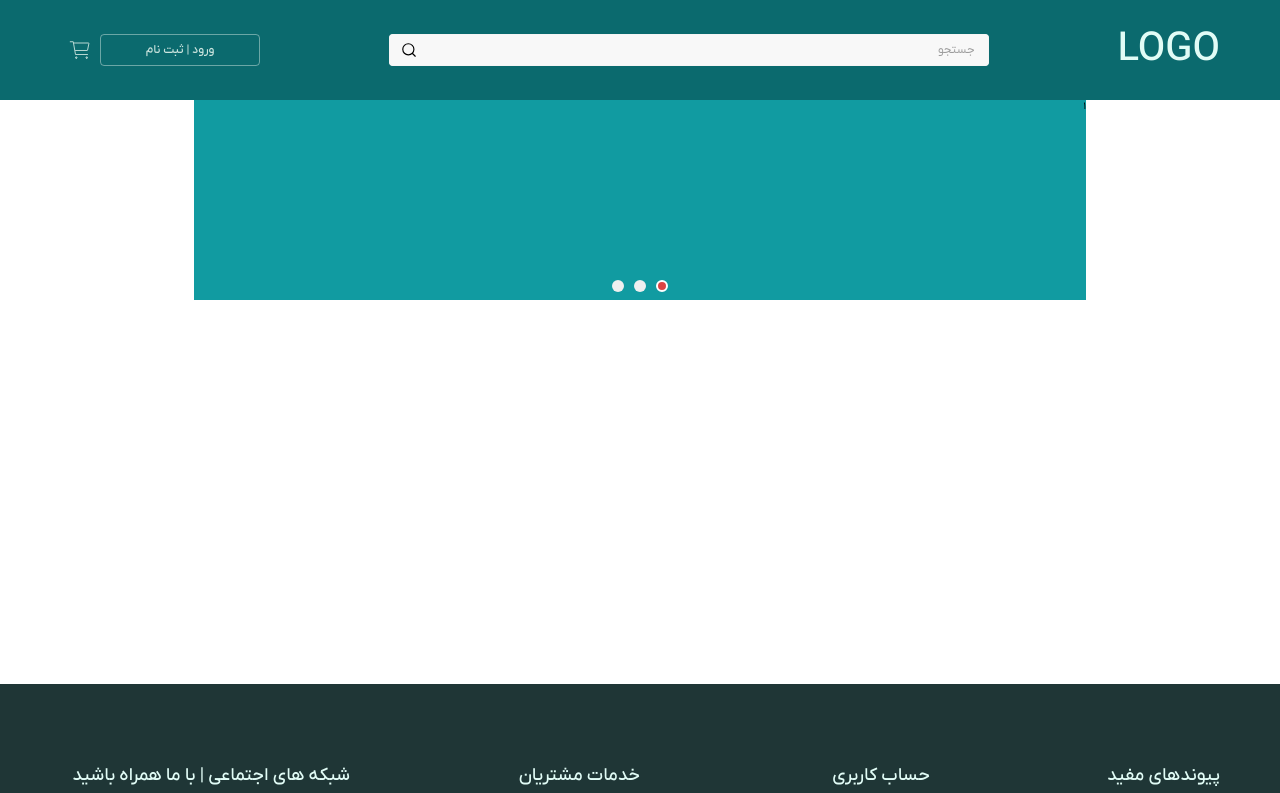
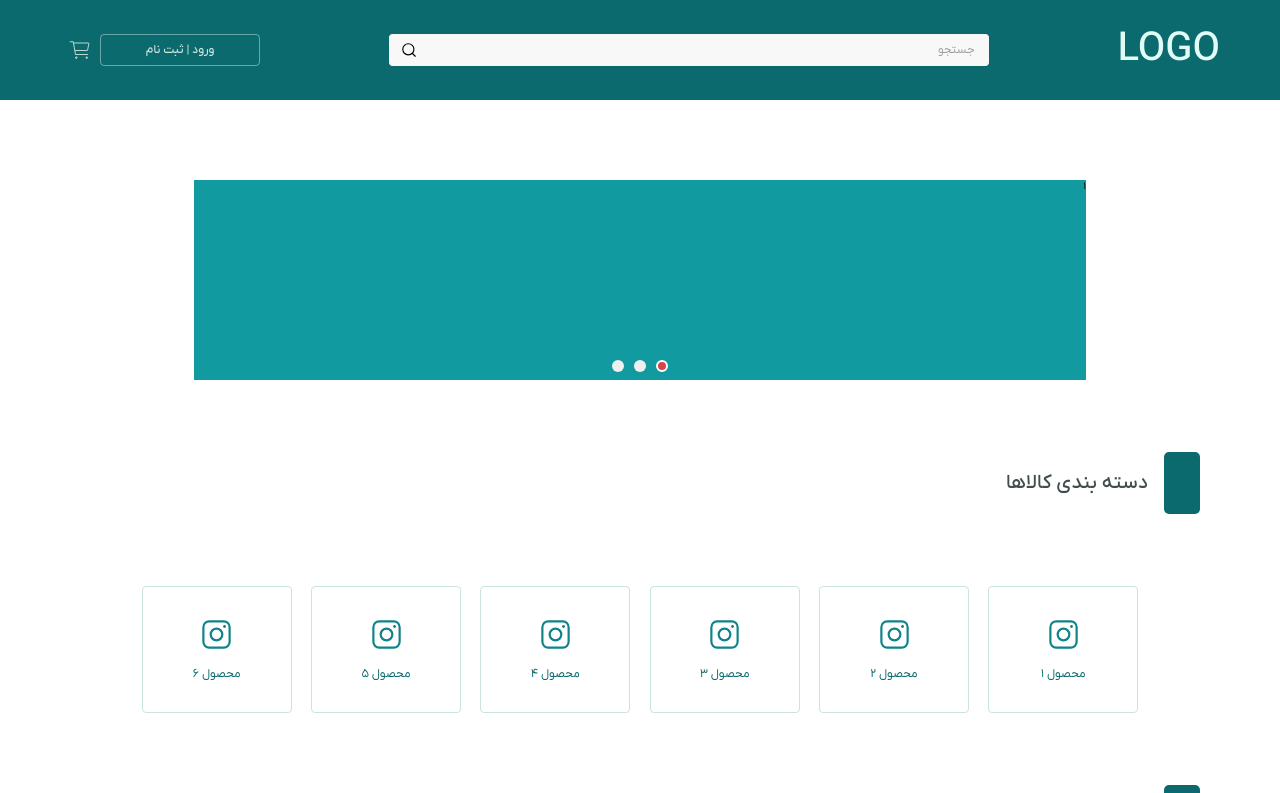
Before and after one commit to yeganehRajab/my-store-app, a Next.js app: page /home in a window 1280 px wide. Shown: the top 793 px of the page. Built offline with nearby package versions, Linux system fonts and the light colour scheme.

Commit message:
[feat]: handle categories

```diff
--- a/pages/home/index.jsx
+++ b/pages/home/index.jsx
@@ -1,46 +1,71 @@
-import { Box, Button, Stack } from "@mui/material";
+import { Box, Button, Grid, Stack } from "@mui/material";
+
 import style from "../../src/components/pages/home/homePage.styles";
+
 import Layout from "../../src/components/ui/layout/index/index";
 import ImageCarousel from "../../src/components/ui/slider/imageCarousel/imageCarousel";
+import Title from "../../src/components/ui/title/title";
+
+import { MAIN_PADDING } from "../../src/constant/constant";
+import {
+  servicesButtonData,
+  sliderNodes,
+} from "../../src/components/pages/home/homePage.data";
+import ServicesButton from "../../src/components/ui/servicesButton/servicesButton";
 
 const HomePage = () => {
-  const nodes = [
-    <Box
-      className="keen-slider__slide"
-      sx={{
-        width: "100%",
-        backgroundColor: "secondary.light",
-        height: "200px",
-      }}
-      key={0}
-    >
-      1
-    </Box>,
-    <Box
-      className="keen-slider__slide"
-      sx={{ width: "100%", backgroundColor: "secondary.main", height: "200px" }}
-      key={1}
-    >
-      1
-    </Box>,
-    <Box
-      className="keen-slider__slide"
-      sx={{ width: "100%", backgroundColor: "primary.main", height: "200px" }}
-      key={2}
-    >
-      1
-    </Box>,
-  ];
-
   return (
     <Layout>
-      <Stack justifyContent={"center"} alignItems={"center"} spacing={2}>
-        <Box
-          width={{ lg: "892px", md: "700px", sm: "80%", xs: "90%" }}
-          marginTop={{ lg: "80px", md: "70px", sm: "40px", xs: "20px" }}
+      <Stack
+        justifyContent={"center"}
+        alignItems={"center"}
+        spacing={9}
+        padding={{
+          lg: MAIN_PADDING.PADDING_LG,
+          md: MAIN_PADDING.PADDING_MD,
+          sm: MAIN_PADDING.PADDING_SM,
+          xs: MAIN_PADDING.PADDING_XS,
+        }}
+      >
+        <Box width={{ lg: "892px", md: "700px", sm: "80%", xs: "100%" }}>
+          <ImageCarousel nodes={sliderNodes} />
+        </Box>
+        <Title titleText={"دسته بندی کالاها"} />
+        <Stack
+          spacing={1}
+          width={"100%"}
+          justifyContent={"center"}
+          alignItems={"center"}
         >
-          <ImageCarousel nodes={nodes} />
-        </Box>
+          <Box width={{ lg: "90%" }}>
+            <Grid
+              container
+              rowSpacing={2}
+              columnSpacing={{ sm: 1 }}
+              display={"flex"}
+              justifyContent={"center"}
+              alignItems={"center"}
+            >
+              {servicesButtonData.map((item, index) => (
+                <Grid
+                  item
+                  lg={2}
+                  md={2}
+                  sm={3}
+                  xs={6}
+                  display={"flex"}
+                  justifyContent={"center"}
+                  alignItems={"center"}
+                  key={index}
+                >
+                  <ServicesButton text={item.text} icon={item.icon} />
+                </Grid>
+              ))}
+            </Grid>
+          </Box>
+        </Stack>
+
+        <Title titleText={"محصولات ما"} />
       </Stack>
     </Layout>
   );
--- /dev/null
+++ b/src/components/pages/home/homePage.data.js
@@ -0,0 +1,57 @@
+import { Box } from "@mui/material";
+import InstagramIcon from "../../ui/icons/instagram";
+
+export const sliderNodes = [
+  <Box
+    className="keen-slider__slide"
+    sx={{
+      width: "100%",
+      backgroundColor: "secondary.light",
+      height: "200px",
+    }}
+    key={0}
+  >
+    1
+  </Box>,
+  <Box
+    className="keen-slider__slide"
+    sx={{ width: "100%", backgroundColor: "secondary.main", height: "200px" }}
+    key={1}
+  >
+    1
+  </Box>,
+  <Box
+    className="keen-slider__slide"
+    sx={{ width: "100%", backgroundColor: "primary.main", height: "200px" }}
+    key={2}
+  >
+    1
+  </Box>,
+];
+
+export const servicesButtonData = [
+  {
+    text: "محصول ۱",
+    icon: <InstagramIcon color={"secondary"} fontSize={"large"} />,
+  },
+  {
+    text: "محصول ۲",
+    icon: <InstagramIcon color={"secondary"} fontSize={"large"} />,
+  },
+  {
+    text: "محصول ۳",
+    icon: <InstagramIcon color={"secondary"} fontSize={"large"} />,
+  },
+  {
+    text: "محصول ۴",
+    icon: <InstagramIcon color={"secondary"} fontSize={"large"} />,
+  },
+  {
+    text: "محصول ۵",
+    icon: <InstagramIcon color={"secondary"} fontSize={"large"} />,
+  },
+  {
+    text: "محصول ۶",
+    icon: <InstagramIcon color={"secondary"} fontSize={"large"} />,
+  },
+];
--- a/src/components/ui/icons/cart.jsx
+++ b/src/components/ui/icons/cart.jsx
@@ -6,30 +6,30 @@ const CartIcon = (props) => (
       <path
         d="M13.75 33.75C14.4404 33.75 15 33.1904 15 32.5C15 31.8096 14.4404 31.25 13.75 31.25C13.0596 31.25 12.5 31.8096 12.5 32.5C12.5 33.1904 13.0596 33.75 13.75 33.75Z"
         stroke={props.color ? "currentColor" : "#000"}
-        stroke-width="1.5"
-        stroke-linecap="round"
-        stroke-linejoin="round"
+        strokeWidth="1.5"
+        strokeLinecap="round"
+        strokeLinejoin="round"
       />
       <path
         d="M31.25 33.75C31.9404 33.75 32.5 33.1904 32.5 32.5C32.5 31.8096 31.9404 31.25 31.25 31.25C30.5596 31.25 30 31.8096 30 32.5C30 33.1904 30.5596 33.75 31.25 33.75Z"
         stroke={props.color ? "currentColor" : "#000"}
-        stroke-width="1.5"
-        stroke-linecap="round"
-        stroke-linejoin="round"
+        strokeWidth="1.5"
+        strokeLinecap="round"
+        strokeLinejoin="round"
       />
       <path
         d="M3.75 6.25H8.75L12.5 27.5H32.5"
         stroke={props.color ? "currentColor" : "#000"}
-        stroke-width="1.5"
-        stroke-linecap="round"
-        stroke-linejoin="round"
+        strokeWidth="1.5"
+        strokeLinecap="round"
+        strokeLinejoin="round"
       />
       <path
         d="M12.5 20.8333H31.9875C32.132 20.8334 32.2722 20.7834 32.384 20.6918C32.4958 20.6003 32.5724 20.4727 32.6008 20.331L34.8508 9.081C34.8689 8.99029 34.8667 8.89667 34.8443 8.80691C34.8219 8.71716 34.7798 8.63349 34.7212 8.56197C34.6625 8.49044 34.5887 8.43283 34.505 8.39329C34.4214 8.35375 34.33 8.33328 34.2375 8.33334H10"
         stroke={props.color ? "currentColor" : "#000"}
-        stroke-width="1.5"
-        stroke-linecap="round"
-        stroke-linejoin="round"
+        strokeWidth="1.5"
+        strokeLinecap="round"
+        strokeLinejoin="round"
       />
     </svg>
   </SvgIcon>
--- a/src/components/ui/icons/instagram.jsx
+++ b/src/components/ui/icons/instagram.jsx
@@ -6,14 +6,14 @@ const InstagramIcon = (props) => (
       <path
         d="M17 3H7C5.93913 3 4.92172 3.42143 4.17157 4.17157C3.42143 4.92172 3 5.93913 3 7V17C3 18.0609 3.42143 19.0783 4.17157 19.8284C4.92172 20.5786 5.93913 21 7 21H17C18.0609 21 19.0783 20.5786 19.8284 19.8284C20.5786 19.0783 21 18.0609 21 17V7C21 5.93913 20.5786 4.92172 19.8284 4.17157C19.0783 3.42143 18.0609 3 17 3Z"
         stroke={props.color ? "currentColor" : "#fff"}
-        stroke-width="1.5"
-        stroke-linejoin="round"
+        strokeWidth="1.5"
+        strokeLinejoin="round"
       />
       <path
         d="M12 16C13.0609 16 14.0783 15.5786 14.8284 14.8284C15.5786 14.0783 16 13.0609 16 12C16 10.9391 15.5786 9.92172 14.8284 9.17157C14.0783 8.42143 13.0609 8 12 8C10.9391 8 9.92172 8.42143 9.17157 9.17157C8.42143 9.92172 8 10.9391 8 12C8 13.0609 8.42143 14.0783 9.17157 14.8284C9.92172 15.5786 10.9391 16 12 16V16Z"
         stroke={props.color ? "currentColor" : "#fff"}
-        stroke-width="1.5"
-        stroke-linejoin="round"
+        strokeWidth="1.5"
+        strokeLinejoin="round"
       />
       <path
         d="M17.5 7.5C17.7652 7.5 18.0196 7.39464 18.2071 7.20711C18.3946 7.01957 18.5 6.76522 18.5 6.5C18.5 6.23478 18.3946 5.98043 18.2071 5.79289C18.0196 5.60536 17.7652 5.5 17.5 5.5C17.2348 5.5 16.9804 5.60536 16.7929 5.79289C16.6054 5.98043 16.5 6.23478 16.5 6.5C16.5 6.76522 16.6054 7.01957 16.7929 7.20711C16.9804 7.39464 17.2348 7.5 17.5 7.5Z"
--- a/src/components/ui/icons/search.jsx
+++ b/src/components/ui/icons/search.jsx
@@ -6,8 +6,8 @@ const SearchIcon = (props) => (
       <path
         d="M17 17L13.2223 13.2156M15.3158 8.15789C15.3158 10.0563 14.5617 11.8769 13.2193 13.2193C11.8769 14.5617 10.0563 15.3158 8.15789 15.3158C6.2595 15.3158 4.43886 14.5617 3.0965 13.2193C1.75413 11.8769 1 10.0563 1 8.15789C1 6.2595 1.75413 4.43886 3.0965 3.0965C4.43886 1.75413 6.2595 1 8.15789 1C10.0563 1 11.8769 1.75413 13.2193 3.0965C14.5617 4.43886 15.3158 6.2595 15.3158 8.15789V8.15789Z"
         stroke={props.color ? "currentColor" : "#000"}
-        stroke-width="1.5"
-        stroke-linecap="round"
+        strokeWidth="1.5"
+        strokeLinecap="round"
       />
     </svg>
   </SvgIcon>
--- a/src/components/ui/layout/index/index.jsx
+++ b/src/components/ui/layout/index/index.jsx
@@ -6,9 +6,7 @@ const Layout = ({ children }) => {
   return (
     <Stack>
       <Navbar />
-      <Box width={"100%"} height={"73vh"}>
-        {children}
-      </Box>
+      <Box width={"100%"}>{children}</Box>
       <Footer />
     </Stack>
   );
--- /dev/null
+++ b/src/components/ui/servicesButton/servicesButton.jsx
@@ -0,0 +1,51 @@
+import { Box, Stack, Typography, useTheme } from "@mui/material";
+
+import style from "./servicesButton.styles";
+
+import Link from "next/link";
+
+const ServicesButton = ({
+  width = "150px",
+  height = "127px",
+  icon,
+  text,
+  link = "#",
+  textColor = "secondary.dark",
+}) => {
+  const theme = useTheme();
+  return (
+    <Stack
+      direction={"column"}
+      justifyContent={"center"}
+      alignItems={"center"}
+      width={width}
+      height={height}
+      spacing={1.2}
+      borderRadius={"4px"}
+      border={`1px solid ${theme.palette.grey.main}`}
+      sx={style.ButtonSx()}
+    >
+      <Link href={link}>
+        <Stack
+          direction={"column"}
+          justifyContent={"center"}
+          alignItems={"center"}
+          spacing={1.2}
+        >
+          <Box>{icon}</Box>
+          <Typography
+            variant="pSmRegular"
+            color={textColor}
+            className="buttonText"
+            width={"100%"}
+            textAlign={"center"}
+          >
+            {text}
+          </Typography>
+        </Stack>
+      </Link>
+    </Stack>
+  );
+};
+
+export default ServicesButton;
--- /dev/null
+++ b/src/components/ui/servicesButton/servicesButton.styles.js
@@ -0,0 +1,19 @@
+const ButtonSx = () => ({
+  backgroundColor: "#fff",
+  transition: ".8s",
+  ":hover": {
+    backgroundColor: "secondary.light",
+    " .buttonText": {
+      color: "common.white",
+    },
+    svg: {
+      color: "common.white",
+    },
+  },
+});
+
+const servicesButtonStyles = {
+  ButtonSx,
+};
+
+export default servicesButtonStyles;
--- /dev/null
+++ b/src/components/ui/title/title.jsx
@@ -0,0 +1,25 @@
+import { Box, Stack, Typography } from "@mui/material";
+
+const Title = ({ titleText }) => {
+  return (
+    <Stack
+      width={"100%"}
+      direction={"row"}
+      alignItems={"center"}
+      justifyContent={"flex-start"}
+    >
+      <Box
+        width={{ lg: "36px", md: "30px", sm: "22px", xs: "20px" }}
+        height={{ lg: "62px", md: "51.6px", sm: "37.8px", xs: "34.4px" }}
+        bgcolor={"secondary.dark"}
+        borderRadius={"5px"}
+        marginLeft={"16px"}
+      ></Box>
+      <Typography variant="h3Medium" color={"common.black.light"}>
+        {titleText}
+      </Typography>
+    </Stack>
+  );
+};
+
+export default Title;
--- /dev/null
+++ b/src/constant/constant.js
@@ -0,0 +1,6 @@
+export const MAIN_PADDING = {
+  PADDING_LG: "80px",
+  PADDING_MD: "60px",
+  PADDING_SM: "40px",
+  PADDING_XS: "20px",
+};
--- a/styles/theme/theme.js
+++ b/styles/theme/theme.js
@@ -30,8 +30,8 @@ const theme = createTheme({
     common: {
       white: "#fff",
       black: {
-        light: "##424D4D",
-        main: "##2C3333",
+        light: "#424D4D",
+        main: "#2C3333",
         dark: "#161A1A",
       },
     },
```
Also changed, not shown: src/components/ui/icons/twitter.jsx (+1 -1 lines).
